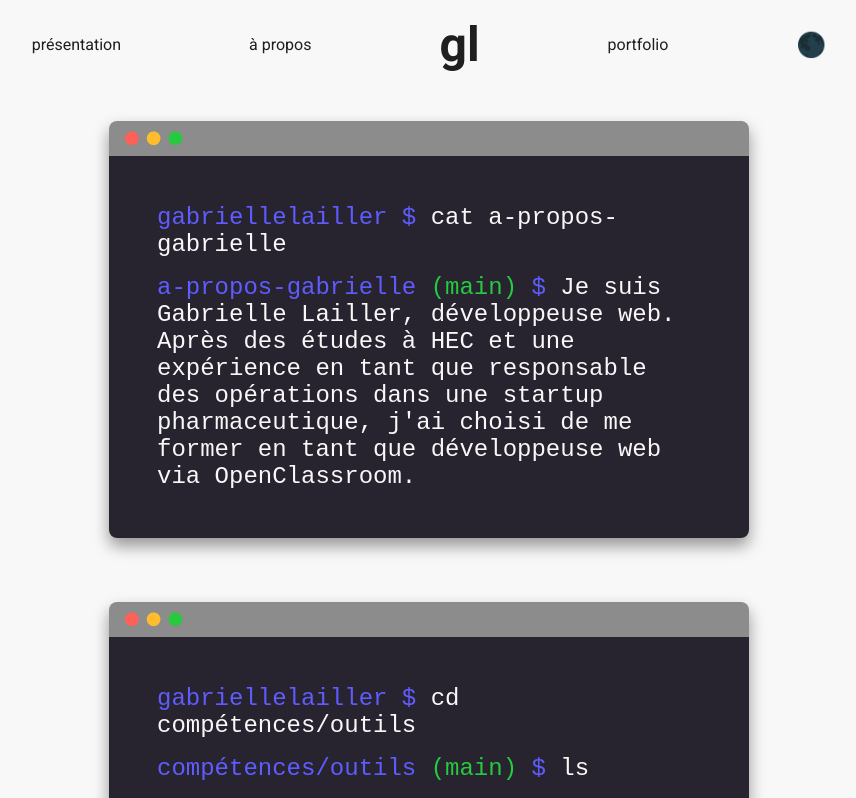
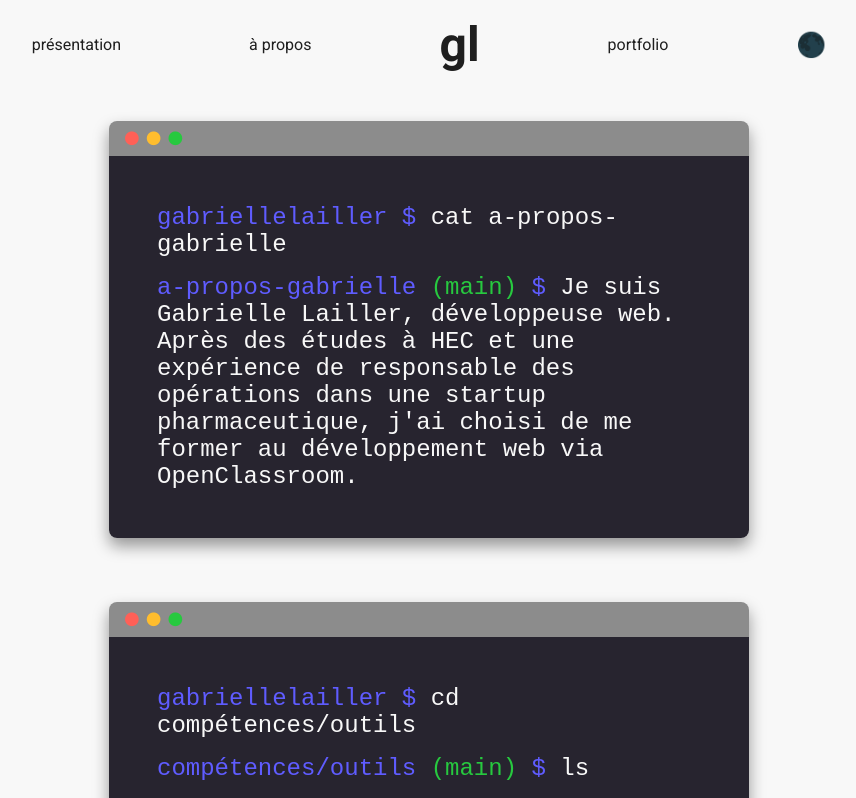
Before and after one commit to gabriellelailler/oc-projet8, a React (Create React App) app: page /a-propos in a window 1280 px wide. Shown: the top 798 px of the page, without its empty margins (211-1067 px from the left). Built offline with nearby package versions, Linux system fonts and the light colour scheme; the HTML template or start-up script is replaced by a standard one.

Commit message:
last modif

```diff
--- a/src/info/Info.js
+++ b/src/info/Info.js
@@ -56,7 +56,7 @@ export const info = {
         },
 
     ],
-    bio: "Je suis Gabrielle Lailler, développeuse web. Après des études à HEC et une expérience en tant que responsable des opérations dans une startup pharmaceutique, j'ai choisi de me former en tant que développeuse web via OpenClassroom.",
+    bio: "Je suis Gabrielle Lailler, développeuse web. Après des études à HEC et une expérience de responsable des opérations dans une startup pharmaceutique, j'ai choisi de me former au développement web via OpenClassroom.",
     skills:
         {
             proficientWith: ['javascript', 'react', 'git', 'github', 'html5', 'css3', 'figma'],
```
